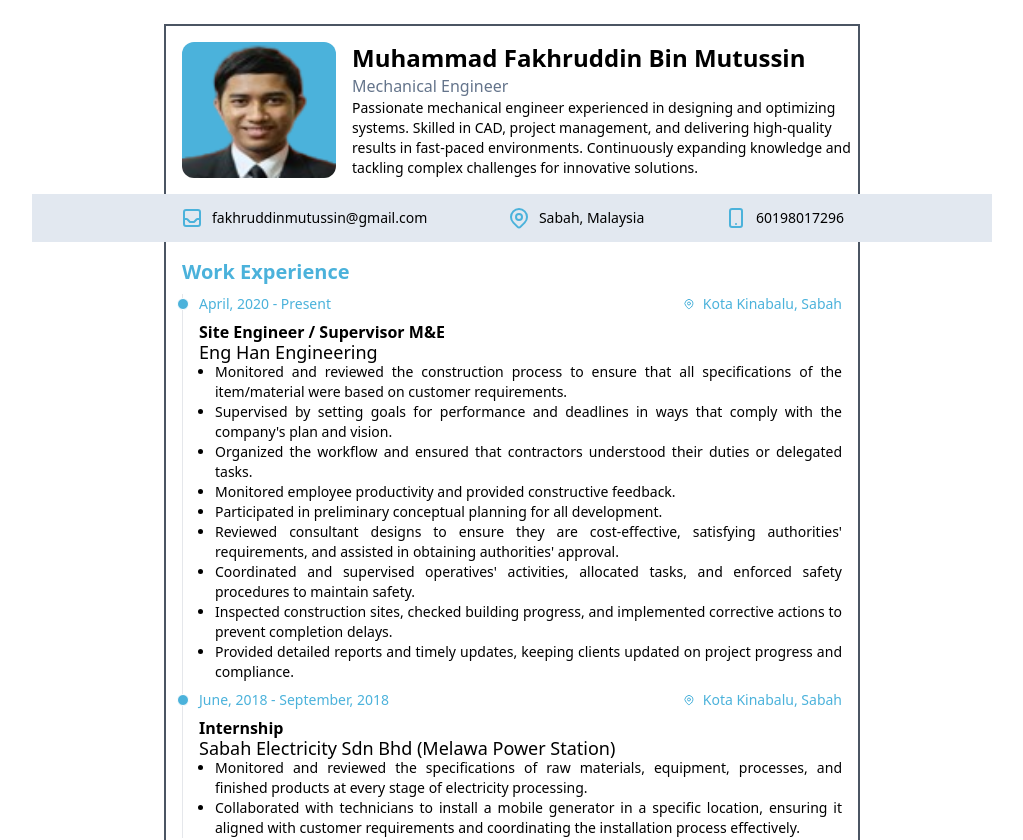
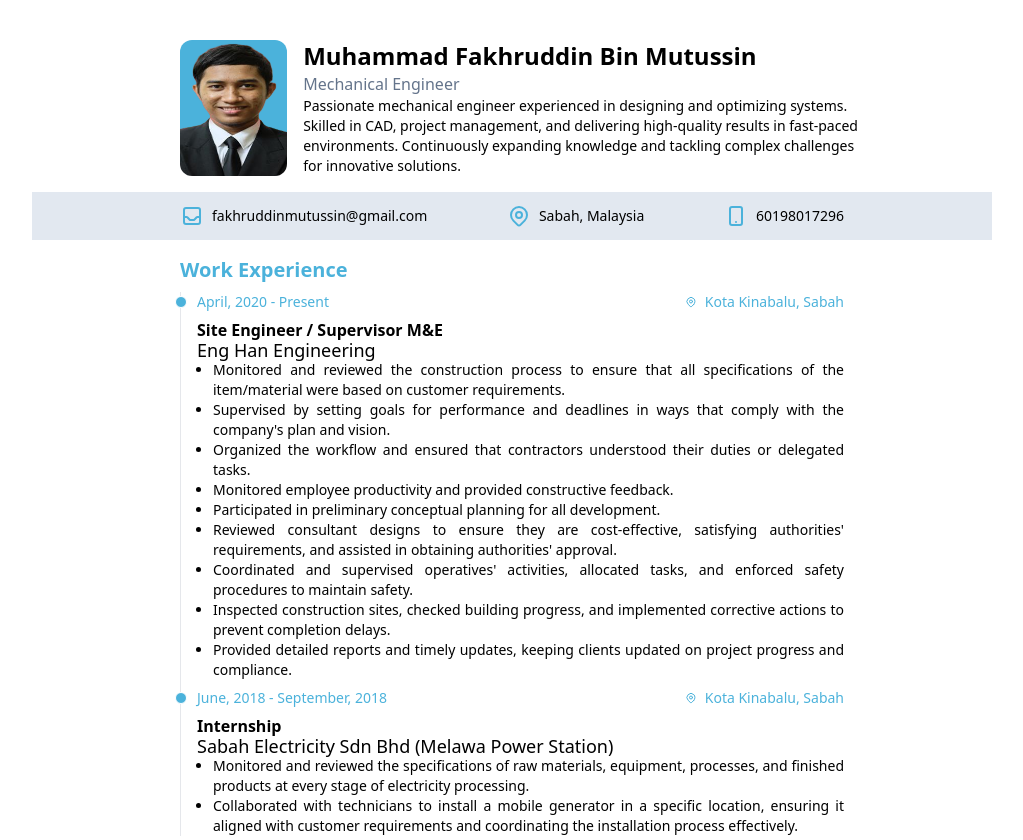
Before and after one commit to fakhruz3105/resume-vue, a Vue app: page / in a window 1280 px wide. Shown: the top 840 px of the page, without its empty margins (128-1151 px from the left). Built offline with nearby package versions, Linux system fonts and the light colour scheme.

Commit message:
Update resume photo

```diff
--- a/src/App.vue
+++ b/src/App.vue
@@ -8,7 +8,7 @@ const skills = ref([
   "Autodesk Fusion",
 ]);
 
-const showBorder = ref(true);
+const showBorder = ref(false);
 </script>
 
 <template>
@@ -349,5 +349,6 @@ const showBorder = ref(true);
   background-size: cover;
   background-repeat: no-repeat;
   background-color: #4bb2db;
+  width: 350px;
 }
 </style>
```
Also changed, not shown: src/assets/passport.jpg (deleted), src/assets/passport.png.
